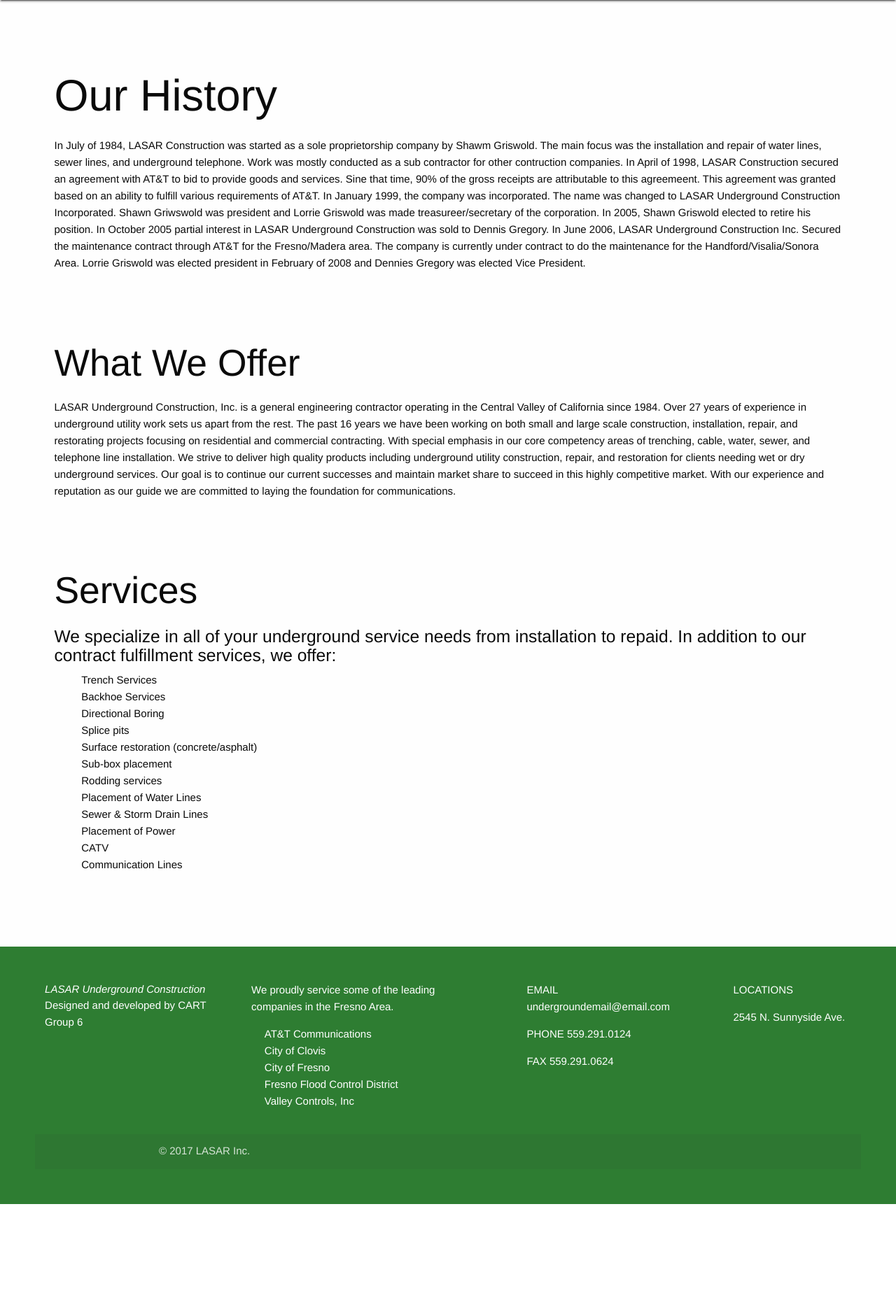
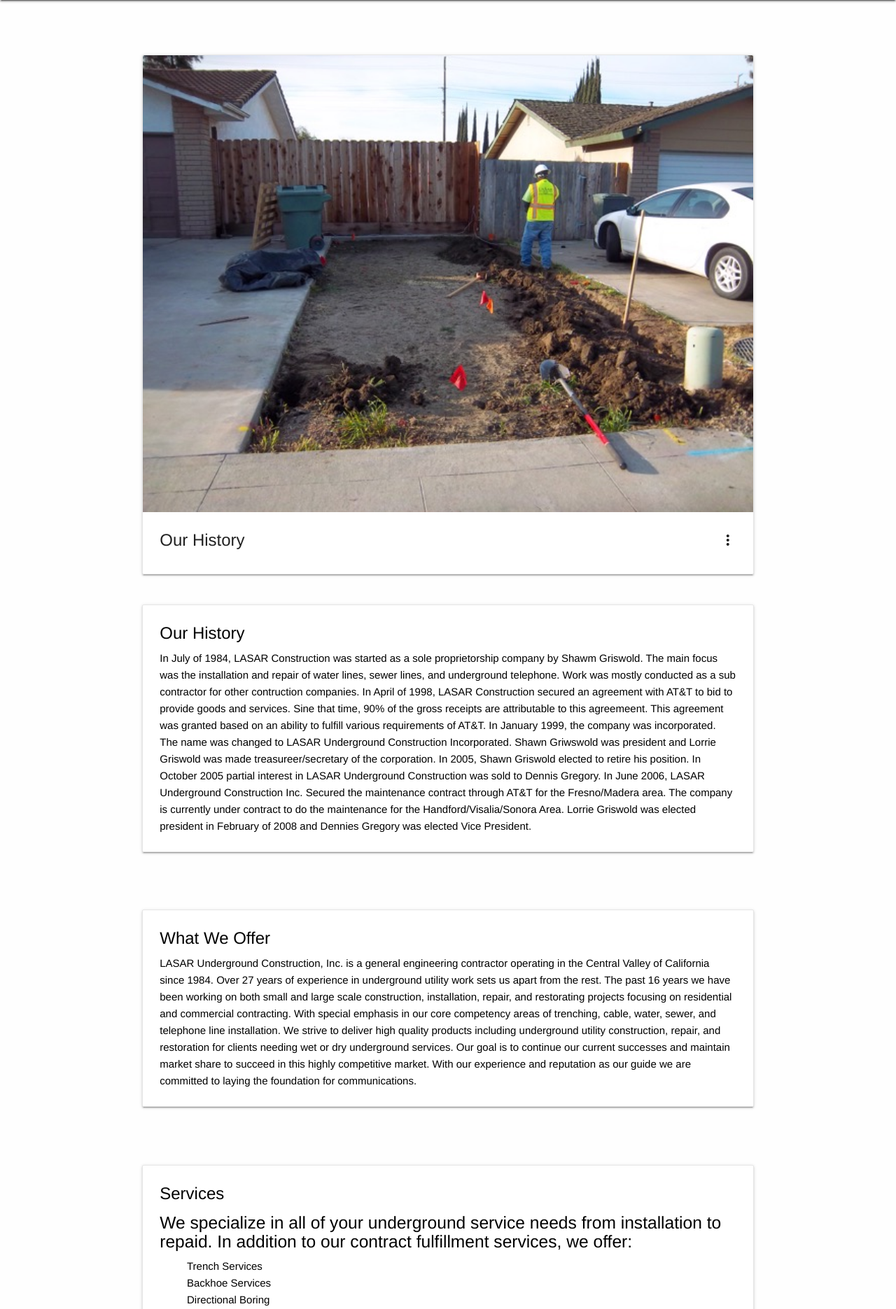
Before and after one commit to brookecart/LASAR-Underground-Construction, a PHP site: page /about.php in a window 1280 px wide. Shown: the part 64-1935 px from the top of the page at 70% size. Before the commit the page ends 1785 px from the top, so only its background shows below. Run offline with PHP 8.4, Linux system fonts and the light colour scheme; some libraries are stand-ins or nearby versions.

Commit message:
materialize

```diff
--- a/LASAR-Underground-Construction/about.php
+++ b/LASAR-Underground-Construction/about.php
@@ -2,29 +2,66 @@
 
     <!--== ABOUT PAGE CONTENT ==-->
     <div class="page-padding" style="padding-top: 70px; padding-bottom: 70px;">
-    <div class="row">
 
-        <h1>Our History</h1>
+    <div class="row container">
+        <div class="col s12">
+    <div class="card">
 
-        <p>In July of 1984, LASAR Construction was started as a sole proprietorship company by Shawm Griswold. The main focus was the installation and repair of water lines, sewer lines, and underground telephone. Work was mostly conducted as a sub contractor for other contruction companies. In April of 1998, LASAR Construction secured an agreement with AT&amp;T to bid to provide goods and services. Sine that time, 90% of the gross receipts are attributable to this agreemeent. This agreement was granted based on an ability to fulfill various requirements of AT&amp;T. In January 1999, the company was incorporated. The name was changed to LASAR Underground Construction Incorporated. Shawn Griwswold was president and Lorrie Griswold was made treasureer/secretary of the corporation. In 2005, Shawn Griswold elected to retire his position. In October 2005 partial interest in LASAR Underground Construction was sold to Dennis Gregory. In June 2006, LASAR Underground Construction Inc. Secured the maintenance contract through AT&amp;T for the Fresno/Madera area. The company is currently under contract to do the maintenance for the Handford/Visalia/Sonora Area. Lorrie Griswold was elected president in February of 2008 and Dennies Gregory was elected Vice President.</p>
+    <div class="card-image waves-effect waves-block waves-light" style="height:50%;">
+      <img class="activator" src="img/100_1251.jpeg">
+    </div>
 
+    <div class="card-content">
+      <span class="card-title activator grey-text text-darken-4">Our History<i class="material-icons right">more_vert</i></span>
+    </div>
+
+    <div class="card-reveal">
+      <span class="card-title grey-text text-darken-4">Card Title<i class="material-icons right">close</i></span>
+
+      <p>In July of 1984, LASAR Construction was started as a sole proprietorship company by Shawm Griswold. The main focus was the installation and repair of water lines, sewer lines, and underground telephone. Work was mostly conducted as a sub contractor for other contruction companies. In April of 1998, LASAR Construction secured an agreement with AT&amp;T to bid to provide goods and services. Sine that time, 90% of the gross receipts are attributable to this agreemeent. This agreement was granted based on an ability to fulfill various requirements of AT&amp;T. In January 1999, the company was incorporated. The name was changed to LASAR Underground Construction Incorporated. Shawn Griwswold was president and Lorrie Griswold was made treasureer/secretary of the corporation. In 2005, Shawn Griswold elected to retire his position. In October 2005 partial interest in LASAR Underground Construction was sold to Dennis Gregory. In June 2006, LASAR Underground Construction Inc. Secured the maintenance contract through AT&amp;T for the Fresno/Madera area. The company is currently under contract to do the maintenance for the Handford/Visalia/Sonora Area. Lorrie Griswold was elected president in February of 2008 and Dennies Gregory was elected Vice President.</p>
+
+    </div>
+  </div>
+        </div>
+        </div>
+
+    <div class="row container">
+        <div class="col s12">
+            <div class="card white darken-1">
+                <div class="card-content black-text">
+                  <span class="card-title wow">Our History</span>
+
+                    <p>In July of 1984, LASAR Construction was started as a sole proprietorship company by Shawm Griswold. The main focus was the installation and repair of water lines, sewer lines, and underground telephone. Work was mostly conducted as a sub contractor for other contruction companies. In April of 1998, LASAR Construction secured an agreement with AT&amp;T to bid to provide goods and services. Sine that time, 90% of the gross receipts are attributable to this agreemeent. This agreement was granted based on an ability to fulfill various requirements of AT&amp;T. In January 1999, the company was incorporated. The name was changed to LASAR Underground Construction Incorporated. Shawn Griwswold was president and Lorrie Griswold was made treasureer/secretary of the corporation. In 2005, Shawn Griswold elected to retire his position. In October 2005 partial interest in LASAR Underground Construction was sold to Dennis Gregory. In June 2006, LASAR Underground Construction Inc. Secured the maintenance contract through AT&amp;T for the Fresno/Madera area. The company is currently under contract to do the maintenance for the Handford/Visalia/Sonora Area. Lorrie Griswold was elected president in February of 2008 and Dennies Gregory was elected Vice President.</p>
+
+                </div>
+            </div>
+        </div>
     </div>
 
     <div style="padding: 20px;"></div>
 
-    <div class="row">
+    <div class="row container">
+        <div class="col s12">
+            <div class="card white darken-1">
+                <div class="card-content black-text">
 
-        <h2>What We Offer</h2>
+                    <span class="card-title wow">What We Offer</span>
 
         <p>LASAR Underground Construction, Inc. is a general engineering contractor operating in the Central Valley of California since 1984. Over 27 years of experience in underground utility work sets us apart from the rest. The past 16 years we have been working on both small and large scale construction, installation, repair, and restorating projects focusing on residential and commercial contracting. With special emphasis in our core competency areas of trenching, cable, water, sewer, and telephone line installation. We strive to deliver high quality products including underground utility construction, repair, and restoration for clients needing wet or dry underground services. Our goal is to continue our current successes and maintain market share to succeed in this highly competitive market. With our experience and reputation as our guide we are committed to laying the foundation for communications.</p>
 
     </div>
+            </div>
+        </div>
+        </div>
 
     <div style="padding: 20px;"></div>
 
-    <div class="row">
+    <div class="row container">
+        <div class="col s12">
+            <div class="card white darken-1">
+                <div class="card-content black-text">
 
-        <h2>Services</h2>
+                    <span class="card-title wow">Services</span>
 
         <h5>We specialize in all of your underground service needs from installation to repaid. In addition to our contract fulfillment services, we offer:</h5>
 
@@ -46,5 +83,8 @@
 
     </div>
     </div>
+        </div>
+</div>
+</div>
     <?php require('footer.php');?>
     <!--== END ABOUT PAGE CONTENT ==-->
```
